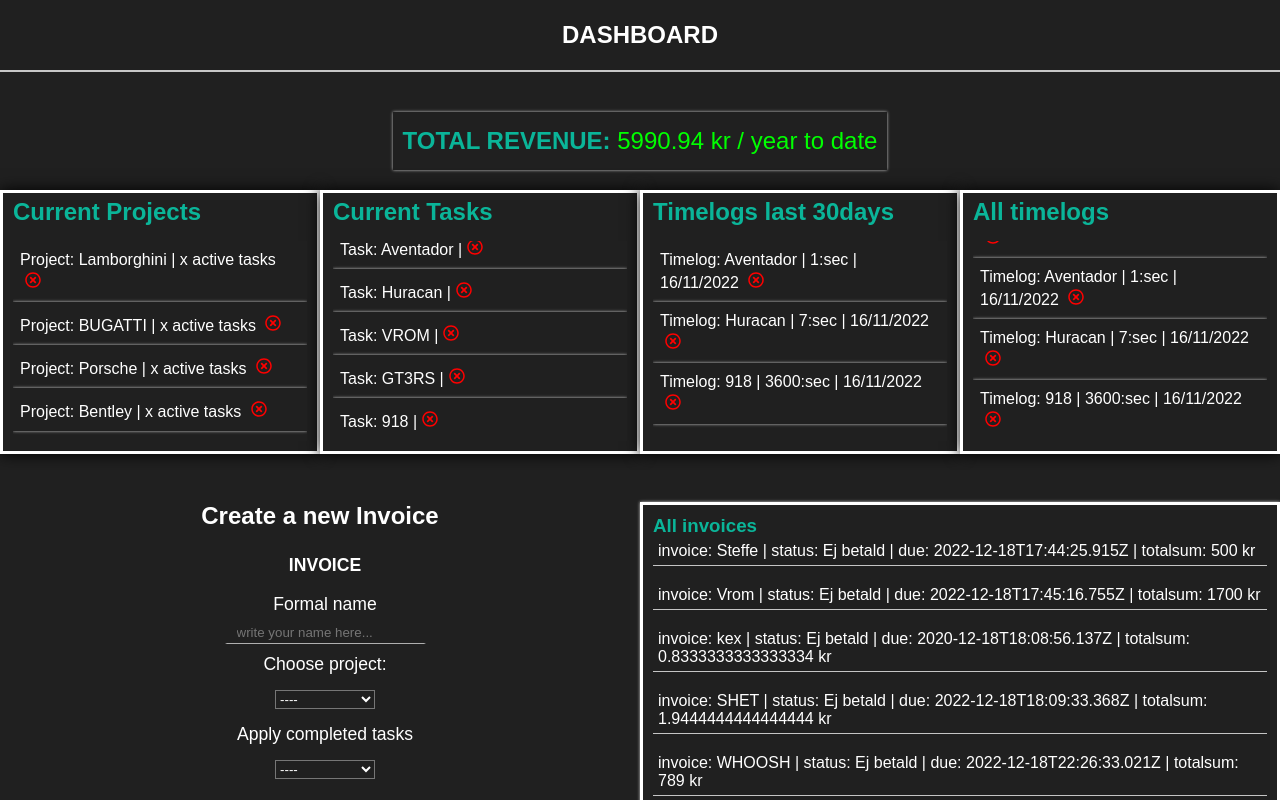
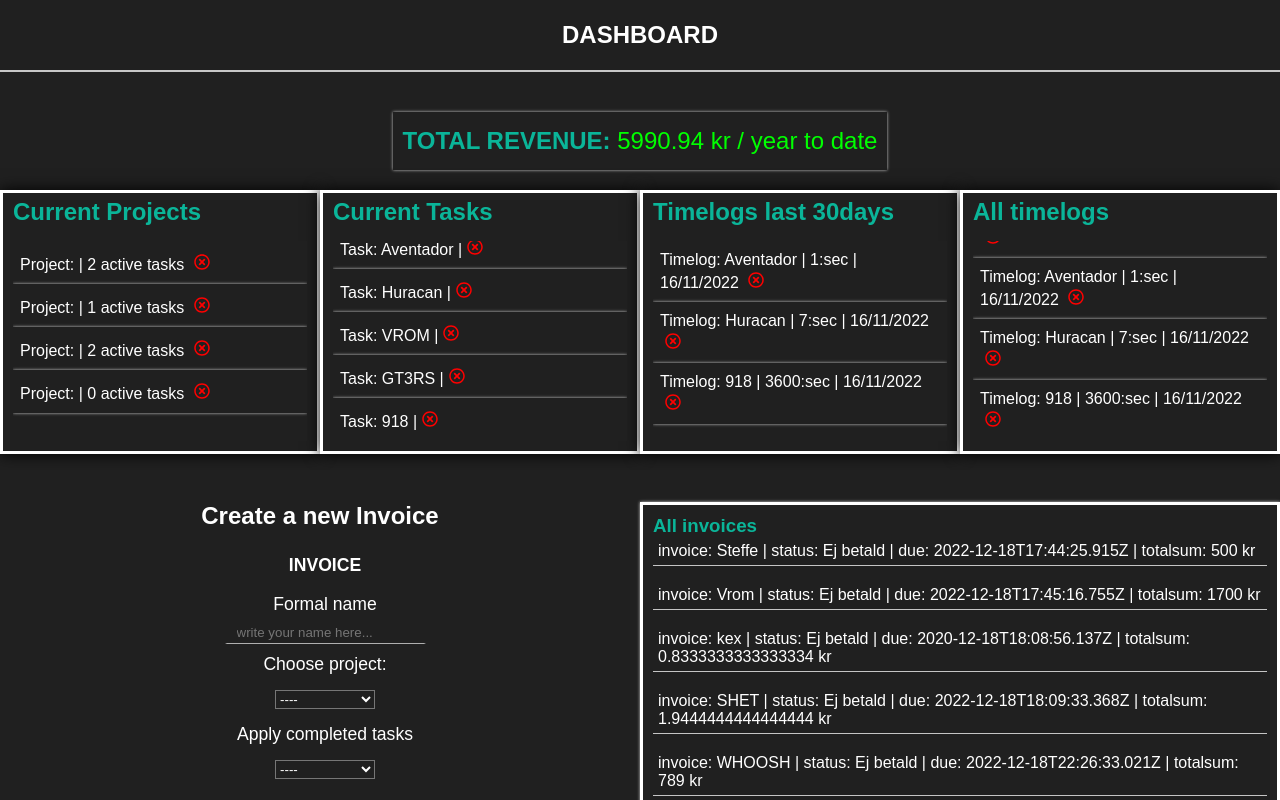
Before and after one commit to Flying0101/K2-Dashboard, a React (Create React App) app: page / in a window 1280 px wide. Shown: the top 800 px of the page. Built offline with nearby package versions, Linux system fonts and the light colour scheme; data requests are answered from the project's data file.

Commit message:
display-update

```diff
--- a/src/components/Display.tsx
+++ b/src/components/Display.tsx
@@ -74,6 +74,33 @@ const Display: FC = () => {
   //end of revenue logic
 
 
+  // get all task from spec project logic
+  let tasksProjects: any = [];
+
+  context?.projects.forEach((project) => {
+
+    const protaskens = context?.tasks.filter((t) => t.projid === project.id);
+
+    const bajs = project;
+    const she = protaskens;
+    she.forEach((er) => {
+      tasksProjects.push(er)
+    })
+    tasksProjects.push(project)
+
+  })
+  console.log(tasksProjects);
+  ////
+  const grpPro: any = [];
+
+  context?.projects.forEach((project) => {
+
+    const protaskens = tasksProjects.filter((t: any) => t.color === project.color);
+    grpPro.push(protaskens);
+  })
+  console.log(grpPro);
+
+  // end of all task from project logic
 
 
 
@@ -106,8 +133,8 @@ const Display: FC = () => {
           <p className="d-g-h">Current Projects</p>
           <div className="d-g-sc">
             <ScrollToBottom className="scroll-area">
-              {context?.projects?.map((pro) => (
-                <p className="d-g-sd">Project: {pro.name} | x active tasks <FaRegTimesCircle className="d-g-icon" onClick={() => DeleteOneProject(pro.id)} /></p>
+              {grpPro.map((pro: any) => (
+                <p className="d-g-sd">Project: {pro.name} | {pro.length - 1} active tasks <FaRegTimesCircle className="d-g-icon" onClick={() => DeleteOneProject(pro.id)} /></p>
 
               ))}
 
@@ -122,6 +149,8 @@ const Display: FC = () => {
           <div className="d-g-sc">
             <ScrollToBottom className="scroll-area">
               {context?.tasks?.map((task) => (
+
+
                 <p className="d-g-sd">Task: {task.title} |<FaRegTimesCircle className="d-g-icon" onClick={() => DeleteOneTask(task.id)} /></p>
 
               ))}
```
